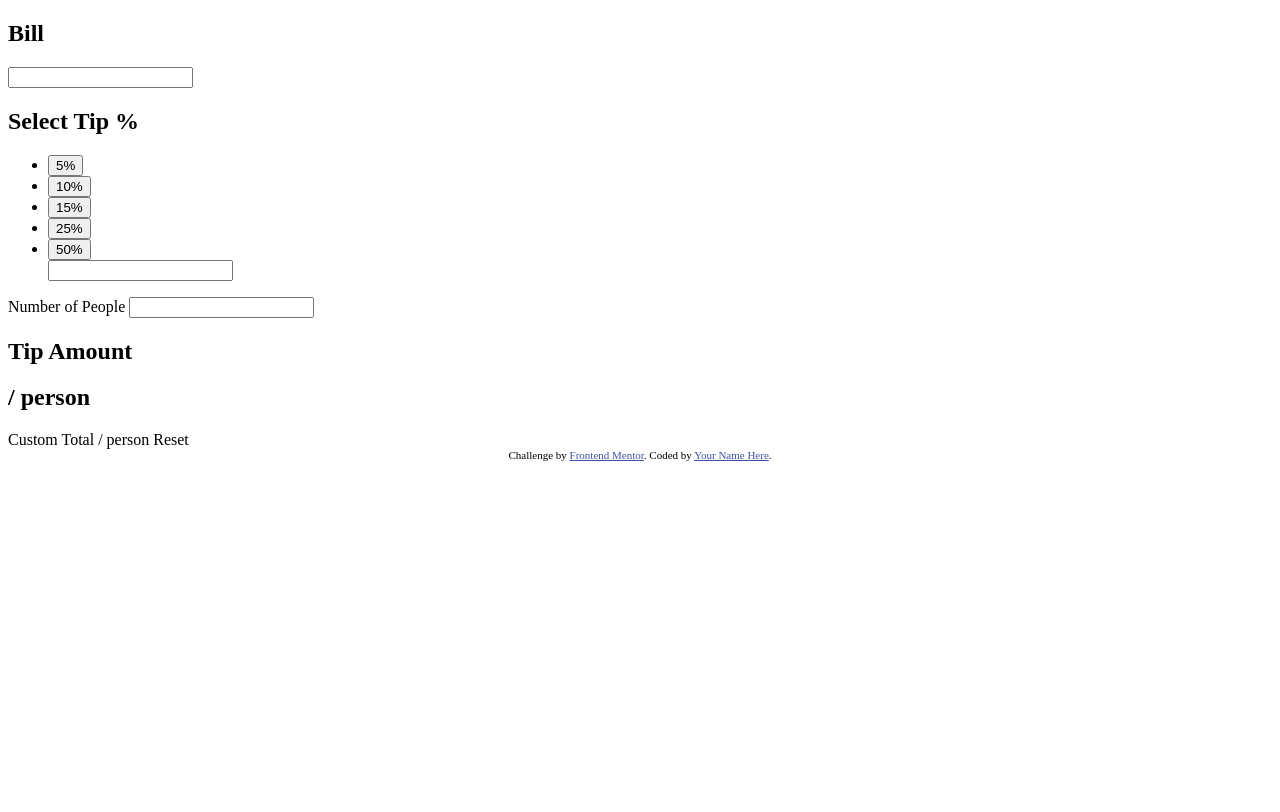
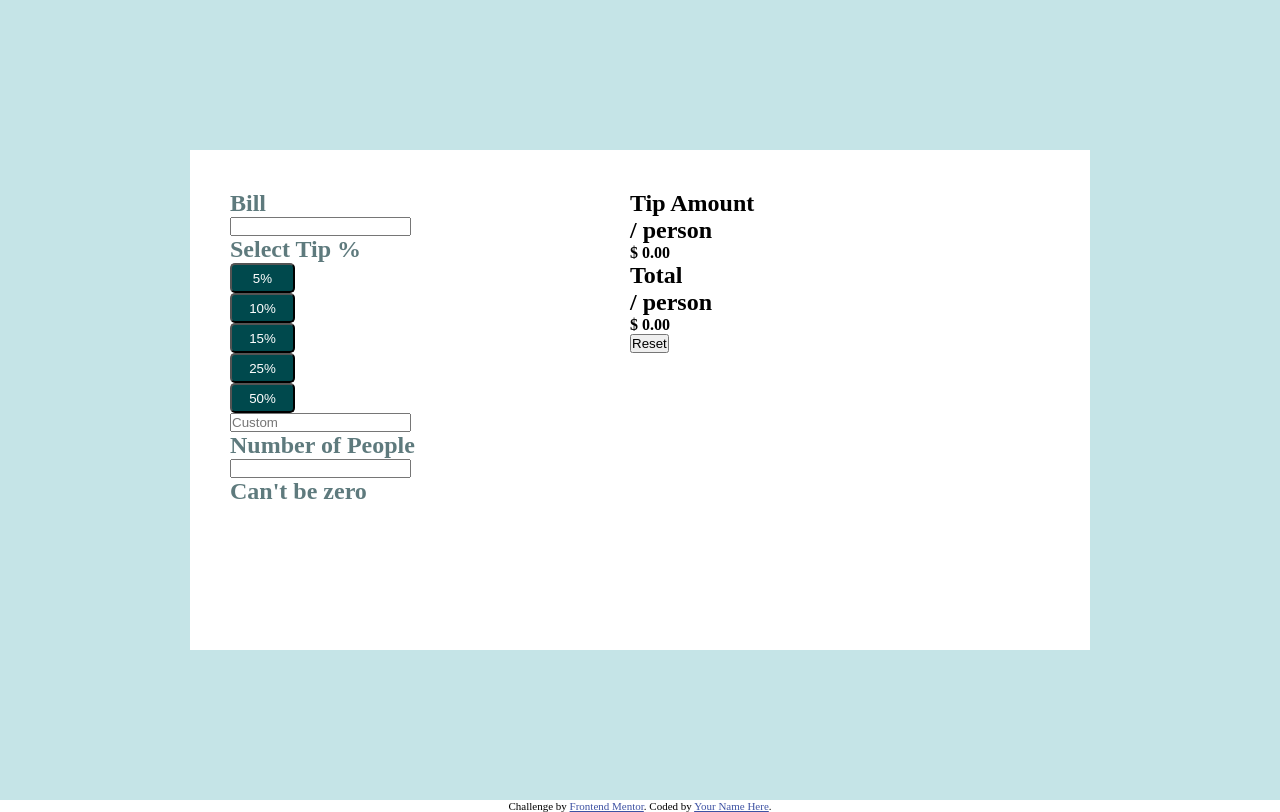
Before and after one commit to NaiBarros/TipCalculatorApp, a plain HTML site: page index.html in a window 1280 px wide. Drawn offline with Linux system fonts and the light colour scheme.

Commit message:
Segundo Commit

```diff
--- a/index.html
+++ b/index.html
@@ -7,7 +7,7 @@
   <!-- displays site properly based on user's device -->
 
   <link rel="icon" type="image/png" sizes="32x32" href="./images/favicon-32x32.png">
-
+  <link rel="stylesheet" href="style.css">
   <title>Frontend Mentor | Tip calculator app</title>
 
   <!-- Feel free to remove these styles or customise in your own stylesheet 👍 -->
@@ -25,34 +25,59 @@
 
 <body>
   <main>
-    <div>
-      <section>
-        <form action="">
+    <div class="containerMaior">
+      <section class="section1">
+
         <label for="">
           <h1>Bill</h1>
         </label>
         <input type="number">
-        </form>
+
         <h1>Select Tip %</h1>
         <ul class="botoes">
-          <li><button>5%</button></li>
-          <li><button>10%</button></li>
-          <li><button>15%</button></li>
-          <li><button>25%</button></li>
-          <li><button>50%</button></li>
-          <form action="">
+          <li>
+            <button>5%</button>
+          </li>
+          <li>
+            <button>10%</button>
+          </li>
+          <li>
+            <button>15%</button>
+          </li>
+          <li>
+            <button>25%</button>
+          </li>
+          <li>
+            <button>50%</button>
+          </li>
+          <li>
+            <input type="number" placeholder="Custom">
+          </li>
+        </ul>
+
+        <label for="">
+          <h1>Number of People</h1>
+        </label>
         <input type="number">
-          </form>
-        </ul>
-        <form action="">
-          <label for="">Number of People</label>
-          <input type="number">
-        </form>
+        <h1>Can't be zero</h1>
+
       </section>
       <section>
+        <div>
+          <div>
             <h1>Tip Amount</h1>
             <h2>/ person</h2>
-
+          </div>
+          <strong>$ 0.00</strong>
+        </div>
+        <div>
+          <div>
+            <h1>Total</h1>
+            <h2>/ person</h2>
+          </div>
+          <strong>$ 0.00</strong>
+        </div>
+        <button>Reset</button>
       </section>
     </div>
   </main>
@@ -65,17 +90,15 @@
 
 
 
-  Custom
 
 
 
 
 
 
-  Total
-  / person
 
-  Reset
+
+
 
   <div class="attribution">
     Challenge by <a href="https://www.frontendmentor.io?ref=challenge" target="_blank">Frontend Mentor</a>.
--- /dev/null
+++ b/style.css
@@ -0,0 +1,62 @@
+* {
+  padding: 0;
+  margin: 0;
+  box-sizing: border-box;
+}
+
+
+html {
+  min-height: 100%;
+  min-width: 100%;
+}
+
+
+body {
+  width: 100vw;
+  height: 100vh;
+}
+
+
+main {
+  width: 100%;
+  height: 100%;
+  background-color: hsl(185, 41%, 84%);
+  display: flex;
+  justify-content: center;
+  align-items: center;
+}
+
+
+.containerMaior {
+  width: 900px;
+  height: 500px;
+  padding: 40px;
+  background-color: hsl(0, 0%, 100%);
+  display: flex;
+
+}
+
+
+.section1 {
+  width: 400px;
+  height: 400px;
+
+}
+
+.section1 h1 {
+  color: hsl(186, 14%, 43%);
+}
+
+
+ul {
+  list-style: none;
+}
+
+
+.botoes button {
+  width: 65px;
+  height: 30px;
+  border-radius: 5px;
+  background-color: hsl(183, 100%, 15%);
+  color: hsl(0, 0%, 100%);
+}
```
Lines whose indentation alone changed are shown as unchanged.
